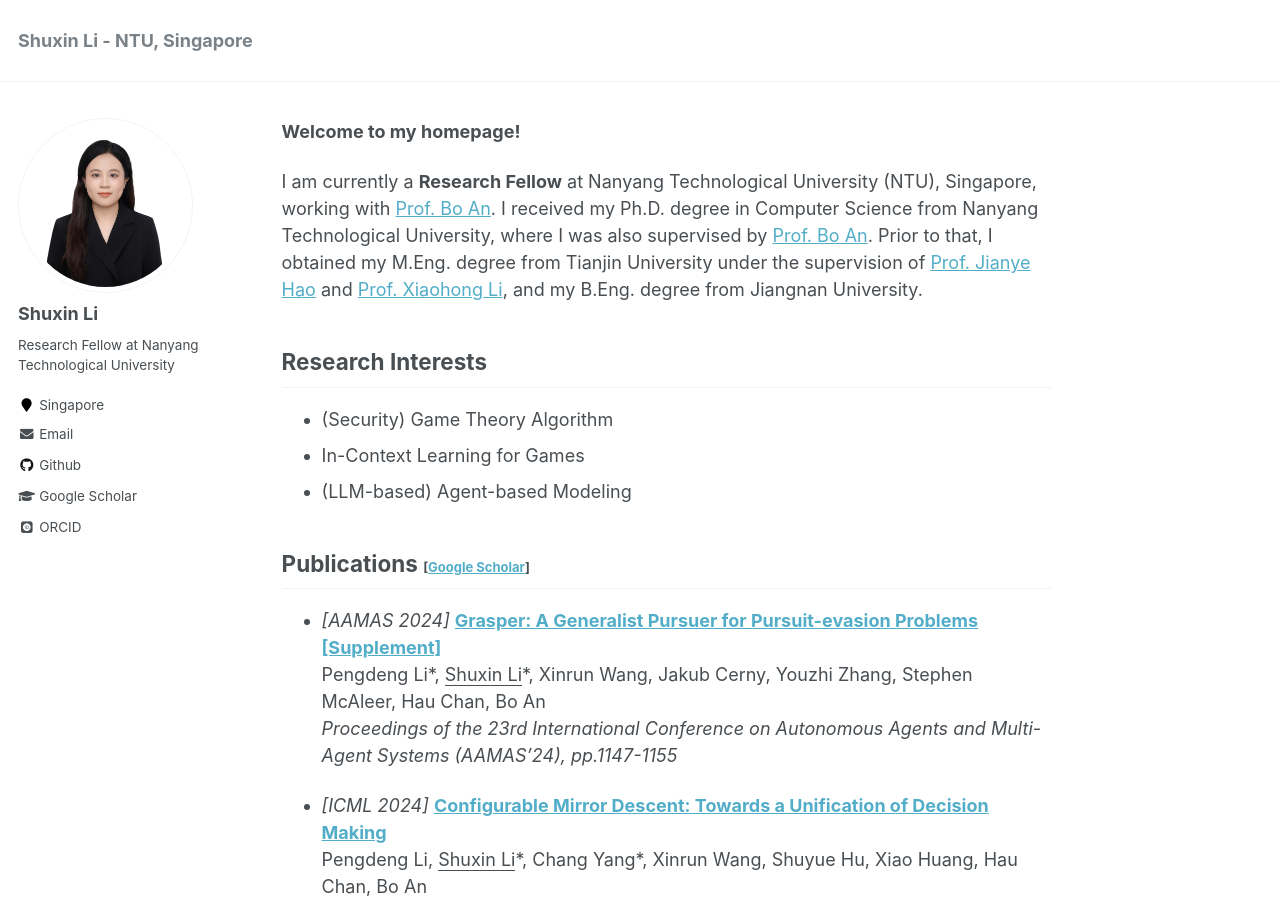
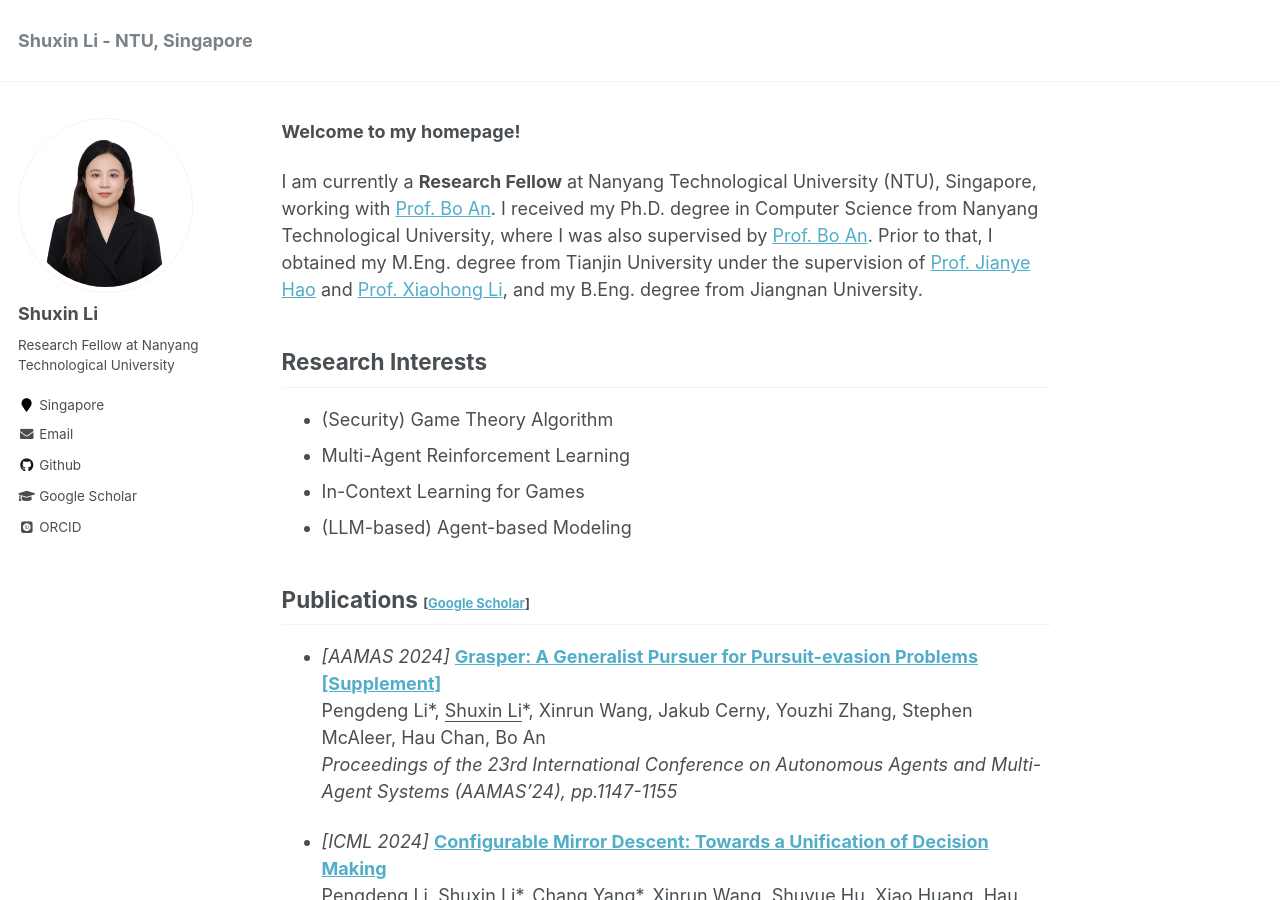
Before and after one commit to ShuxinLi-Info/ShuxinLi-Info.github.io, a Jekyll site: the page built from _pages/about.md, in a window 1280 px wide and 900 px high. Built offline with Jekyll 4.4.1, drawn with Linux system fonts in a browser that asks for light colours; some web fonts are replaced.

Commit message:
Update about.md

```diff
--- a/_pages/about.md
+++ b/_pages/about.md
@@ -15,6 +15,7 @@ I am currently a **Research Fellow** at Nanyang Technological University (NTU),
 
 ## Research Interests
 - (Security) Game Theory Algorithm
+- Multi-Agent Reinforcement Learning
 - In-Context Learning for Games
 - (LLM-based) Agent-based Modeling
 <br/>
```
